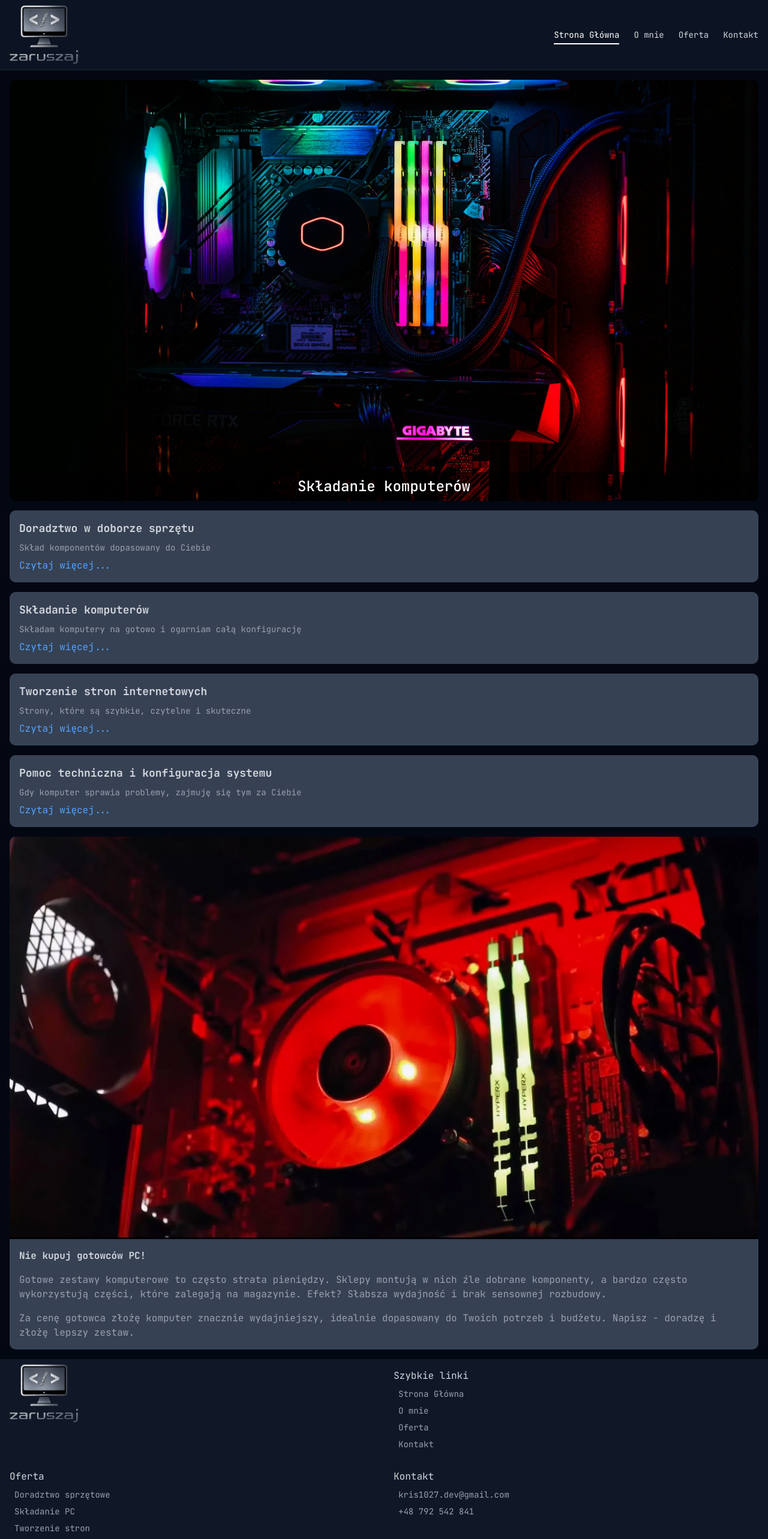
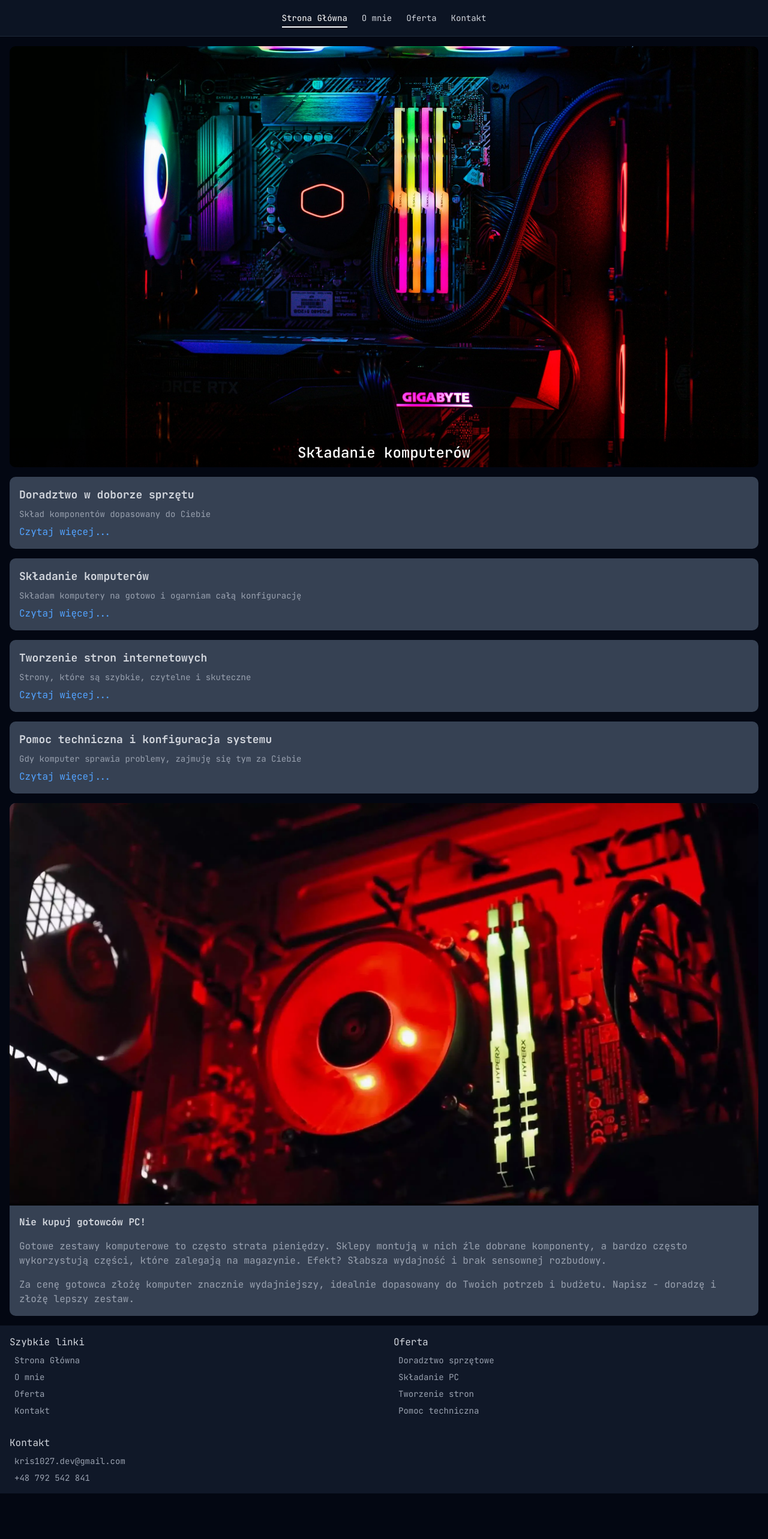
Before and after one commit to Kris1027/nextjs-business-card-2, a Next.js app: page / in a window 1280 px wide. Shown: the top 2566 px of the page at 60% size. After the commit the page ends 2490 px from the top, so only its background shows below. Built offline with nearby package versions, Linux system fonts and the light colour scheme.

Commit message:
feat: center nav and delete logo

```diff
--- a/components/layout/footer.tsx
+++ b/components/layout/footer.tsx
@@ -1,10 +1,8 @@
 import Link from 'next/link'
-import Logo from './logo'
 
 const Footer = () => {
   return (
     <footer className='grid grid-cols-2 bg-gray-900'>
-      <Logo />
       <div className='p-4 flex flex-col space-y-2'>
         <h3 className='text-gray-300'>Szybkie linki</h3>
         <Link className='text-gray-400 text-sm pl-2' href='/'>
--- a/components/layout/header.tsx
+++ b/components/layout/header.tsx
@@ -1,10 +1,8 @@
-import Logo from './logo'
 import NavigationLinks from './navigation-links'
 
 const Header = () => {
   return (
-    <header className='sticky top-0 z-50 bg-gray-900/80 backdrop-blur border-b border-gray-800 flex justify-between items-center'>
-      <Logo />
+    <header className='sticky top-0 z-50 bg-gray-900/80 backdrop-blur border-b border-gray-800 flex justify-center items-center'>
       <NavigationLinks />
     </header>
   )
--- a/components/layout/logo.tsx
+++ /dev/null
@@ -1,13 +0,0 @@
-import LogoImage from '@/public/logo-1.webp'
-import Image from 'next/image'
-import Link from 'next/link'
-
-const Logo = () => {
-  return (
-    <Link href='/' className='block leading-0 py-2 pl-4'>
-      <Image src={LogoImage} alt='zaruszaj.pl logo' height={100} />
-    </Link>
-  )
-}
-
-export default Logo
--- a/components/layout/mobile-nav-drawer.tsx
+++ b/components/layout/mobile-nav-drawer.tsx
@@ -1,7 +1,7 @@
 'use client'
 
 import { Drawer } from '@base-ui/react/drawer'
-import { List, X } from '@phosphor-icons/react'
+import { ListIcon, XIcon } from '@phosphor-icons/react'
 import Link from 'next/link'
 import { useState } from 'react'
 import { motion } from 'motion/react'
@@ -21,23 +21,29 @@ const MobileNavDrawer = ({ links, pathname, isActive }: MobileNavDrawerProps) =>
   return (
     <Drawer.Root open={open} onOpenChange={setOpen} swipeDirection='up'>
       <Drawer.Trigger
-        aria-label={open ? 'Zamknij menu' : 'Otwórz menu'}
+        aria-label='Otwórz menu'
         className='md:hidden inline-flex items-center justify-center p-4 text-gray-300 hover:text-white transition-colors'
       >
-        {open ? <X size={28} weight='bold' /> : <List size={28} weight='bold' />}
+        <ListIcon size={28} weight='bold' />
       </Drawer.Trigger>
       <Drawer.Portal>
-        <Drawer.Backdrop className='fixed inset-0 bg-black/60 transition-opacity duration-300 data-[ending-style]:opacity-0 data-[starting-style]:opacity-0 motion-reduce:transition-none' />
+        <Drawer.Backdrop className='fixed inset-0 bg-black/60 transition-opacity duration-300 data-ending-style:opacity-0 data-starting-style:opacity-0 motion-reduce:transition-none' />
         <Drawer.Viewport className='fixed inset-0 z-50'>
           <Drawer.Popup
             className={cn(
               'fixed inset-0 flex flex-col items-center justify-center gap-2 bg-gray-900 px-8',
               'transition-transform duration-300 ease-out',
-              'data-[starting-style]:-translate-y-full data-[ending-style]:-translate-y-full',
+              'data-starting-style:-translate-y-full data-ending-style:-translate-y-full',
               'motion-reduce:transition-none'
             )}
           >
             <Drawer.Title className='sr-only'>Menu nawigacji</Drawer.Title>
+            <Drawer.Close
+              aria-label='Zamknij menu'
+              className='absolute top-4 right-4 inline-flex items-center justify-center p-2 text-gray-300 hover:text-white transition-colors'
+            >
+              <XIcon size={28} weight='bold' />
+            </Drawer.Close>
             <nav aria-label='Główna nawigacja' className='flex flex-col items-center gap-6'>
               {links.map(link => {
                 const active = isActive(pathname, link.href)
```
